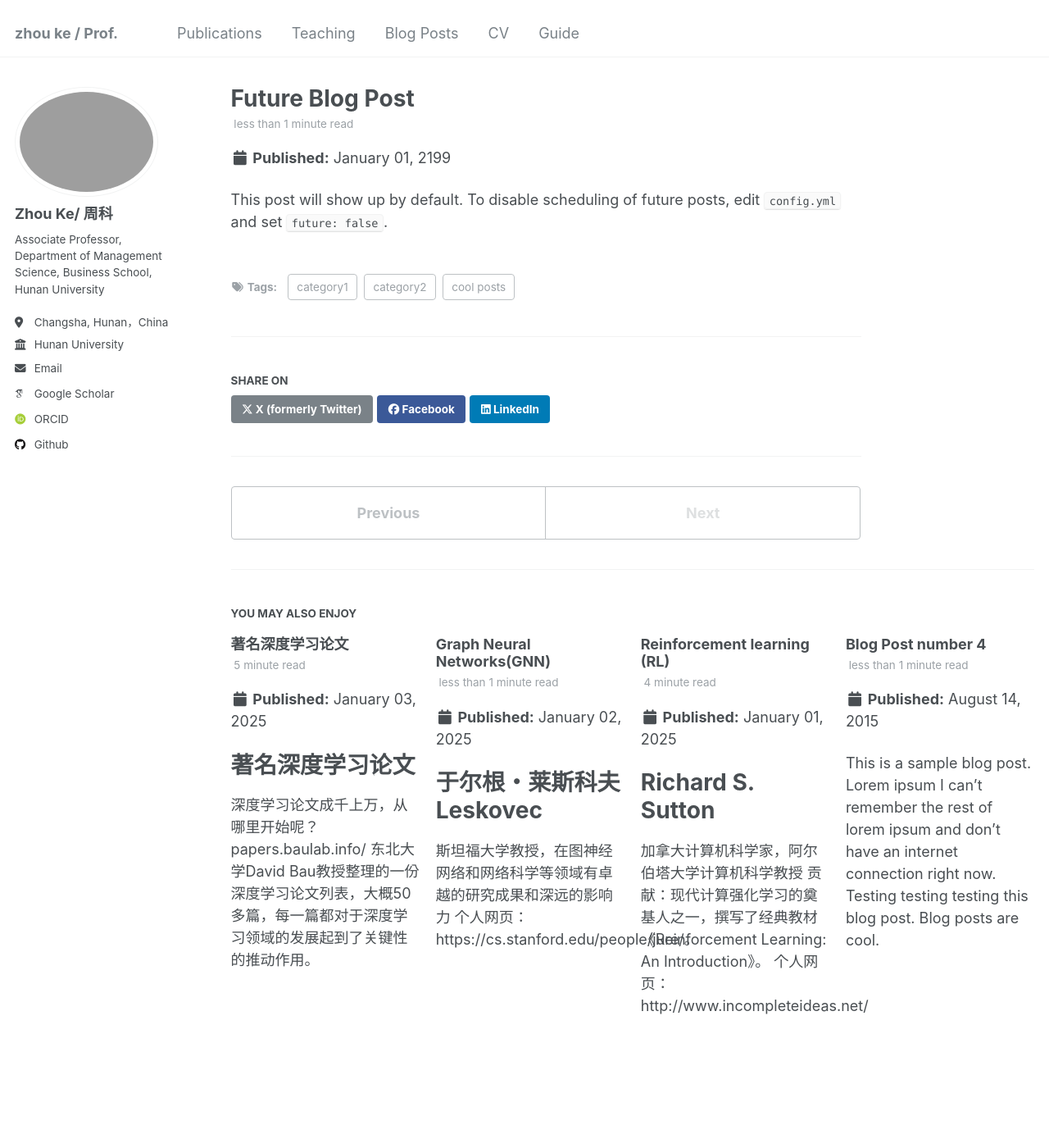
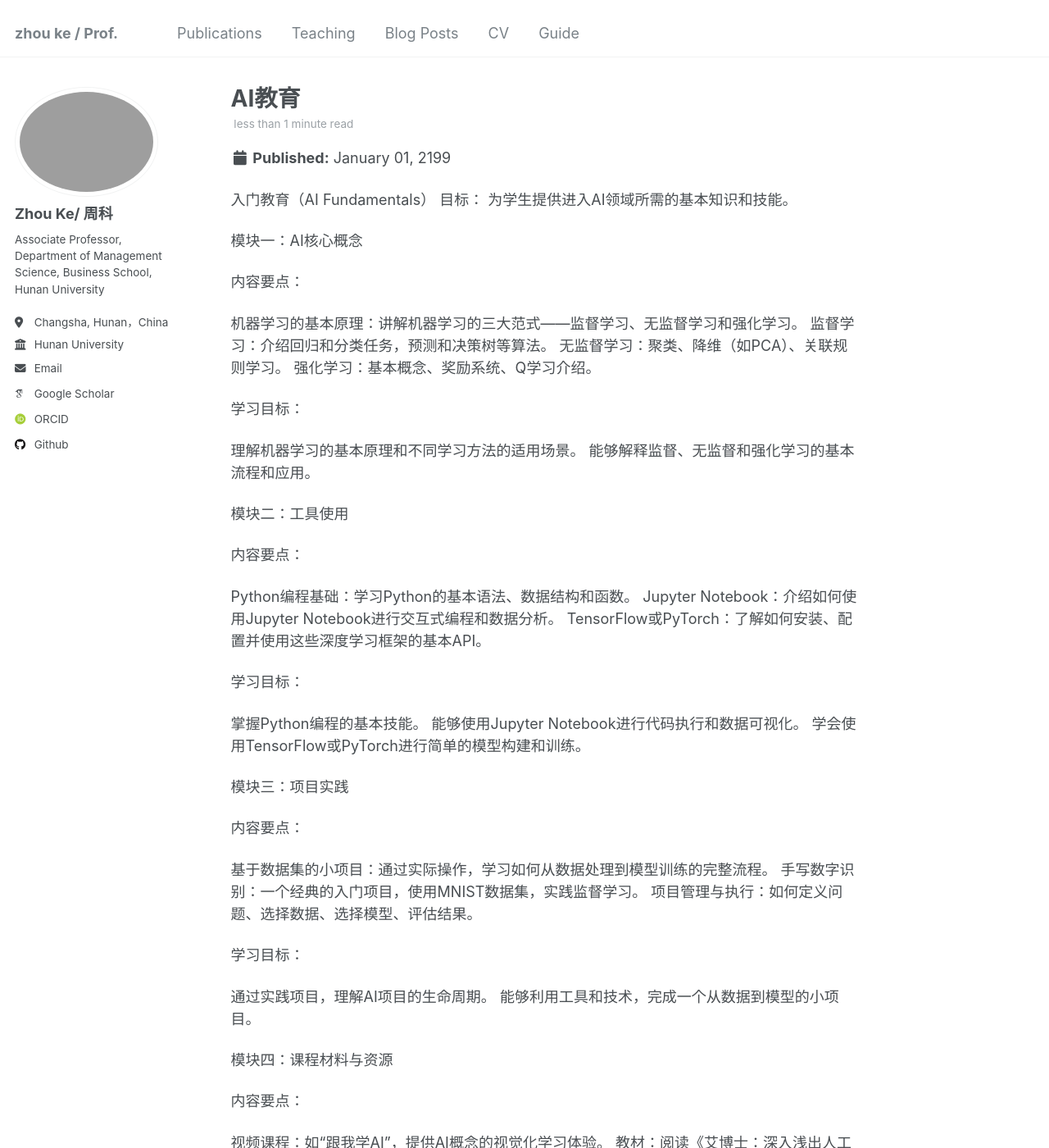
Before and after one commit to hustzhke/hustzhke.github.io, a Jekyll site: the page built from _posts/2199-01-01-future-post.md, in a window 1280 px wide and 1400 px high. Shown: the whole window at 82% size. Built offline with Jekyll 4.4.1, drawn with Linux system fonts in a browser that asks for light colours; some web fonts are replaced; some of the changed text lies outside the part shown.

Commit message:
Update 2199-01-01-future-post.md

```diff
--- a/_posts/2199-01-01-future-post.md
+++ b/_posts/2199-01-01-future-post.md
@@ -1,5 +1,5 @@
 ---
-title: 'Future Blog Post'
+title: 'AI教育'
 date: 2199-01-01
 permalink: /posts/2012/08/blog-post-4/
 tags:
@@ -8,4 +8,66 @@ tags:
   - category2
 ---
 
+入门教育（AI Fundamentals）
+目标： 为学生提供进入AI领域所需的基本知识和技能。
+
+模块一：AI核心概念
+
+内容要点：
+
+机器学习的基本原理：讲解机器学习的三大范式——监督学习、无监督学习和强化学习。
+监督学习：介绍回归和分类任务，预测和决策树等算法。
+无监督学习：聚类、降维（如PCA）、关联规则学习。
+强化学习：基本概念、奖励系统、Q学习介绍。
+
+学习目标：
+
+理解机器学习的基本原理和不同学习方法的适用场景。
+能够解释监督、无监督和强化学习的基本流程和应用。
+
+模块二：工具使用
+
+内容要点：
+
+Python编程基础：学习Python的基本语法、数据结构和函数。
+Jupyter Notebook：介绍如何使用Jupyter Notebook进行交互式编程和数据分析。
+TensorFlow或PyTorch：了解如何安装、配置并使用这些深度学习框架的基本API。
+
+学习目标：
+
+掌握Python编程的基本技能。
+能够使用Jupyter Notebook进行代码执行和数据可视化。
+学会使用TensorFlow或PyTorch进行简单的模型构建和训练。
+
+模块三：项目实践
+
+内容要点：
+
+基于数据集的小项目：通过实际操作，学习如何从数据处理到模型训练的完整流程。
+手写数字识别：一个经典的入门项目，使用MNIST数据集，实践监督学习。
+项目管理与执行：如何定义问题、选择数据、选择模型、评估结果。
+
+学习目标：
+
+通过实践项目，理解AI项目的生命周期。
+能够利用工具和技术，完成一个从数据到模型的小项目。
+
+模块四：课程材料与资源
+
+内容要点：
+
+视频课程：如“跟我学AI”，提供AI概念的视觉化学习体验。
+教材：阅读《艾博士：深入浅出人工智能》，获取系统的理论知识。
+学习资源：
+专题讲座：邀请专家进行AI特定领域的讲解。
+工作坊：动手实践，解决实际问题。
+开放的在线课程：如edX上的“Introduction to Artificial Intelligence (AI)”，提供额外的学习资源和认证机会。
+
+学习目标：
+
+利用多样的学习资源增强AI知识的理解和应用。
+通过不同的学习形式，适应不同学习风格和需求，提高学习效果。
+
+
+
 This post will show up by default. To disable scheduling of future posts, edit `config.yml` and set `future: false`.
```
